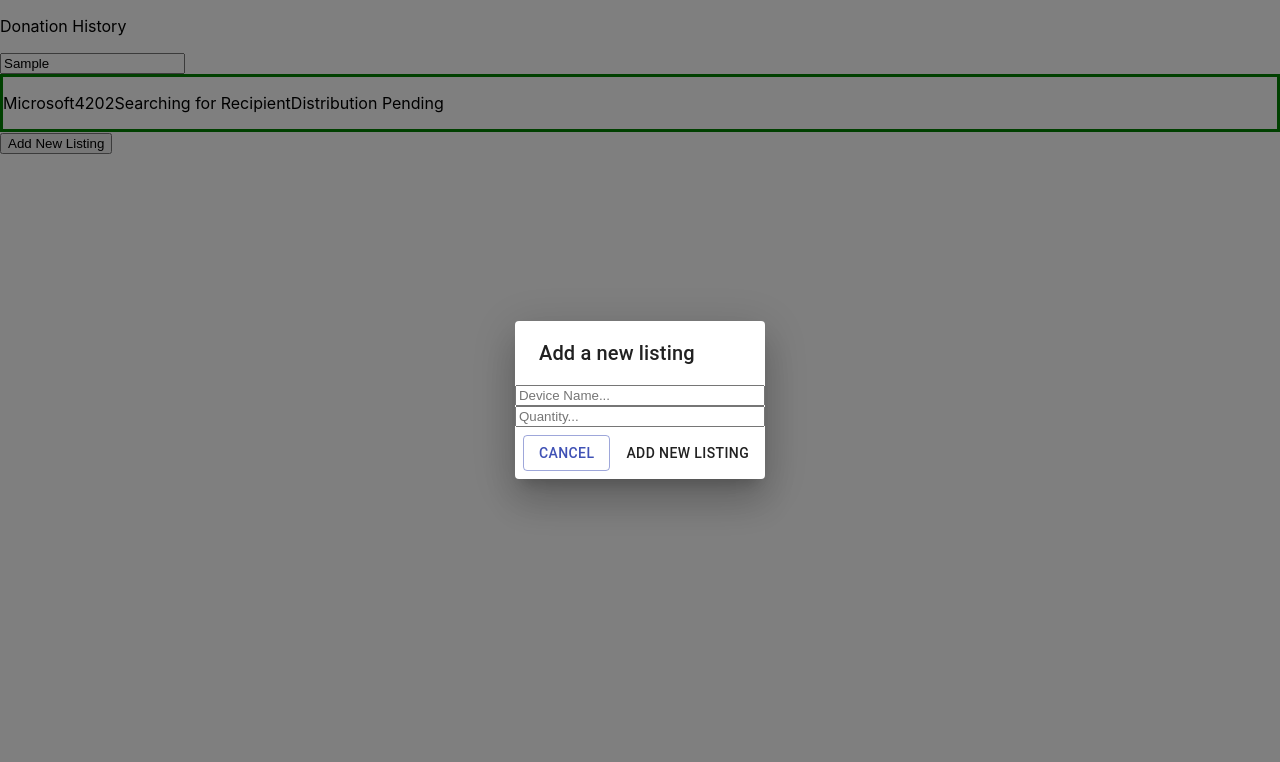
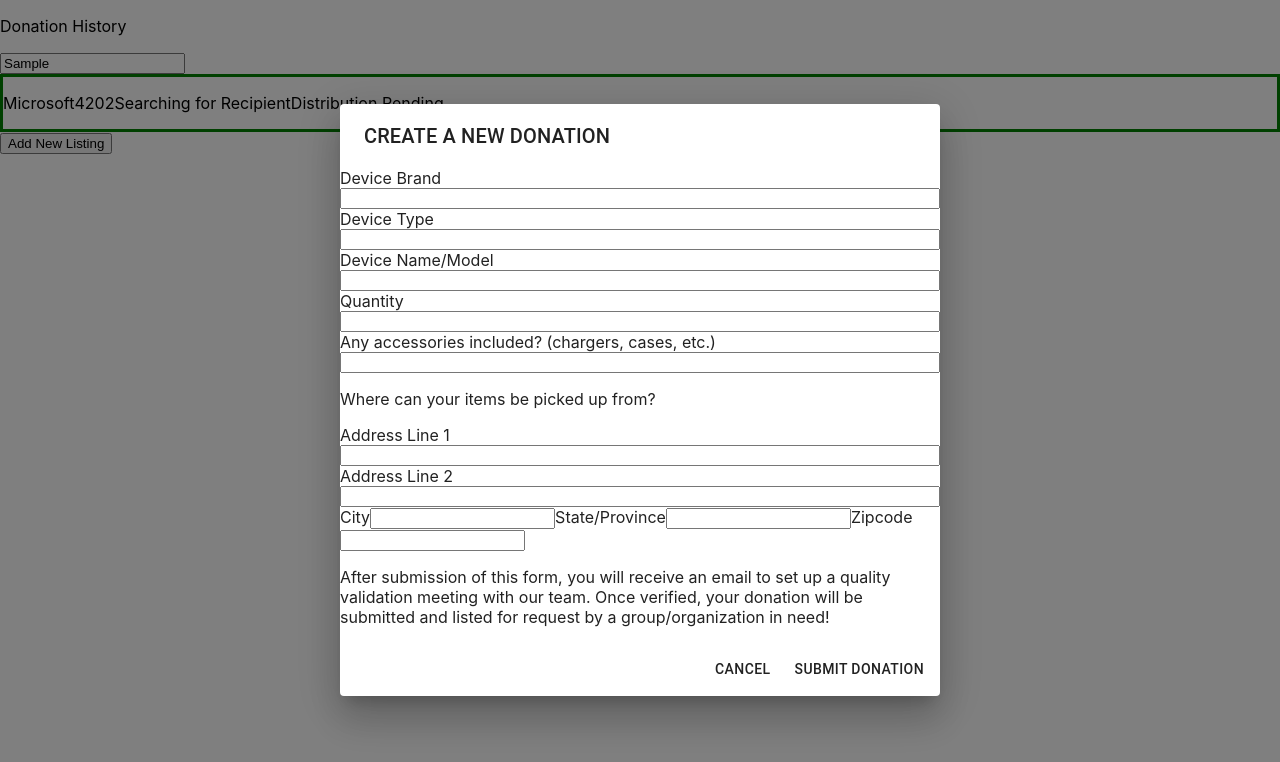
Before and after one commit to jacobcz64/rewired, a React (Create React App) app: page / in a window 1280 px wide. Both pictures are taken after typing "Sample" into the empty fields and a click on the button "Add New Listing". Shown: the top 762 px of the page. Built offline with nearby package versions, Linux system fonts and the light colour scheme.

Commit message:
Update CreateEntryDialog to match our Figma design

```diff
--- a/src/components/DonationHistory/CreateEntryDialog.tsx
+++ b/src/components/DonationHistory/CreateEntryDialog.tsx
@@ -22,19 +22,45 @@ import {
       <Dialog
         open={props.open}
         onClose={props.handleCancel}
-        aria-labelledby="alert-dialog-title"
-        aria-describedby="alert-dialog-description"
       >
-        <DialogTitle id="alert-dialog-title">
-          Add a new listing
+        <DialogTitle>
+          CREATE A NEW DONATION
         </DialogTitle>
-        <input id='name-input' type='text' placeholder='Device Name...'></input>
-        <input id='quantity-input' type='number' placeholder='Quantity...'></input>
+
+        <label htmlFor='brand-input'>Device Brand</label>
+        <input id='brand-input' type='text'/>
+
+        <label htmlFor='type-input'>Device Type</label>
+        <input id='type-input' type='text'/>
+
+        <label htmlFor='name-input'>Device Name/Model</label>
+        <input id='name-input' type='text'/>
+
+        <label htmlFor='quantity-input'>Quantity</label>
+        <input id='quantity-input' type='number'/>
+
+        <label htmlFor='accessories-input'>Any accessories included? (chargers, cases, etc.)</label>
+        <input id='accessories-input' type='text'/>
+
+        <p>Where can your items be picked up from?</p>
+        <label htmlFor='address1-input'>Address Line 1</label>
+        <input id='address1-input' type='text'/>
+        <label htmlFor='address2-input'>Address Line 2</label>
+        <input id='address2-input' type='text'/>
+        <div>
+          <label htmlFor='city-input'>City</label>
+          <input id='city-input' type='text'/>
+          <label htmlFor='state-input'>State/Province</label>
+          <input id='state-input' type='text'/>
+          <label htmlFor='zipcode-input'>Zipcode</label>
+          <input id='zipcode-input' type='number'/>
+        </div>
+
+        <p>After submission of this form, you will receive an email to set up a quality validation meeting with our team. Once verified, your donation will be submitted and listed for request by a group/organization in need!</p>
+
         <DialogActions>
           <Button
             onClick={props.handleCancel}
-            variant="outlined"
-            color="primary"
           >
             Cancel
           </Button>
@@ -42,14 +68,14 @@ import {
             onClick={() => {
               let nameInput: HTMLInputElement | null = document.getElementById('name-input') as HTMLInputElement;
               let quantityInput: HTMLInputElement | null = document.getElementById('quantity-input') as HTMLInputElement;
-              if (nameInput && quantityInput) {
+              if (nameInput && quantityInput && nameInput.value !== "" && quantityInput.value !== "") {
                 props.handleConfirm(nameInput.value, Number(quantityInput.value));
               } else {
                 props.handleCancel();
               }
             }}
           >
-            Add New Listing
+            Submit Donation
           </Button>
         </DialogActions>
       </Dialog>
```
